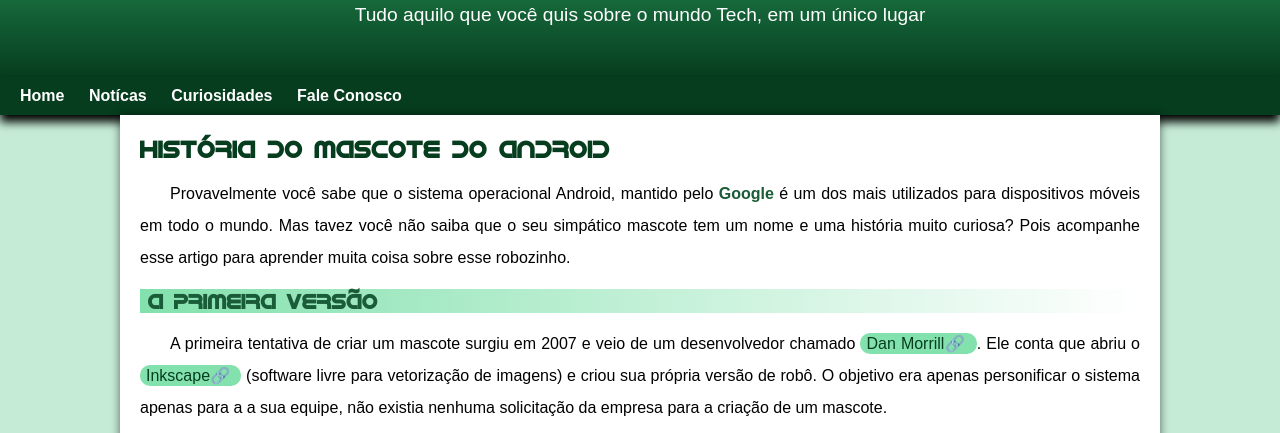
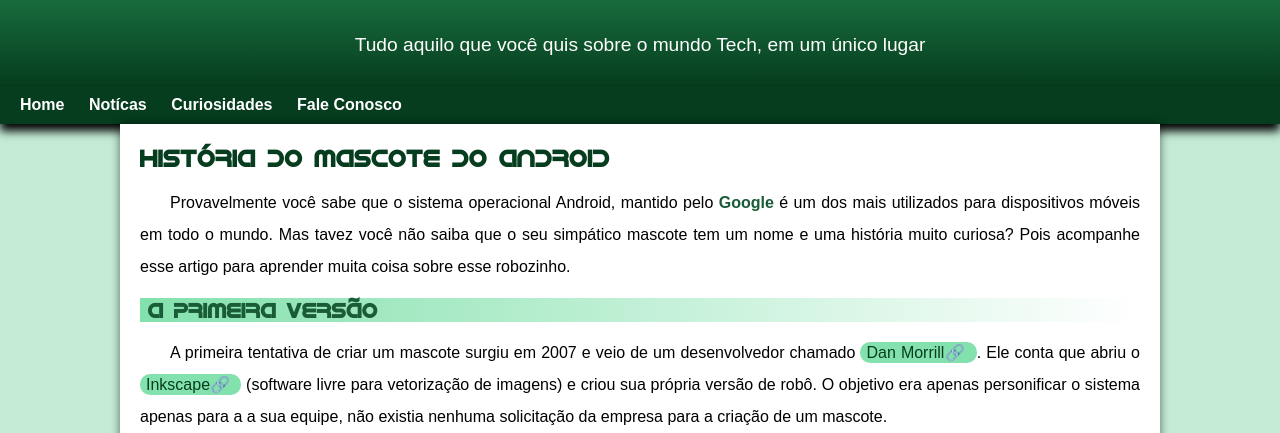
Before and after one commit to Vycttor/Exercicios-Desafios-HTML5-CSS, a plain HTML site: page desafio 10/android.html in a window 1280 px wide. Shown: the part 113-546 px from the top of the page. Drawn offline with Linux system fonts and the light colour scheme.

Commit message:
Atualizado o Style
Feito um upgrade  de margin  para padding em hearder > p.

```diff
--- a/desafio 10/estilo/style.css
+++ b/desafio 10/estilo/style.css
@@ -76,7 +76,7 @@ header > p{
     color: white;
     max-width: 600px;
     margin: auto;
-    margin-bottom: 30px  ;
+    padding: 30px  ;
     padding-right: 10px;
     padding-left: 10px;
 }
```
